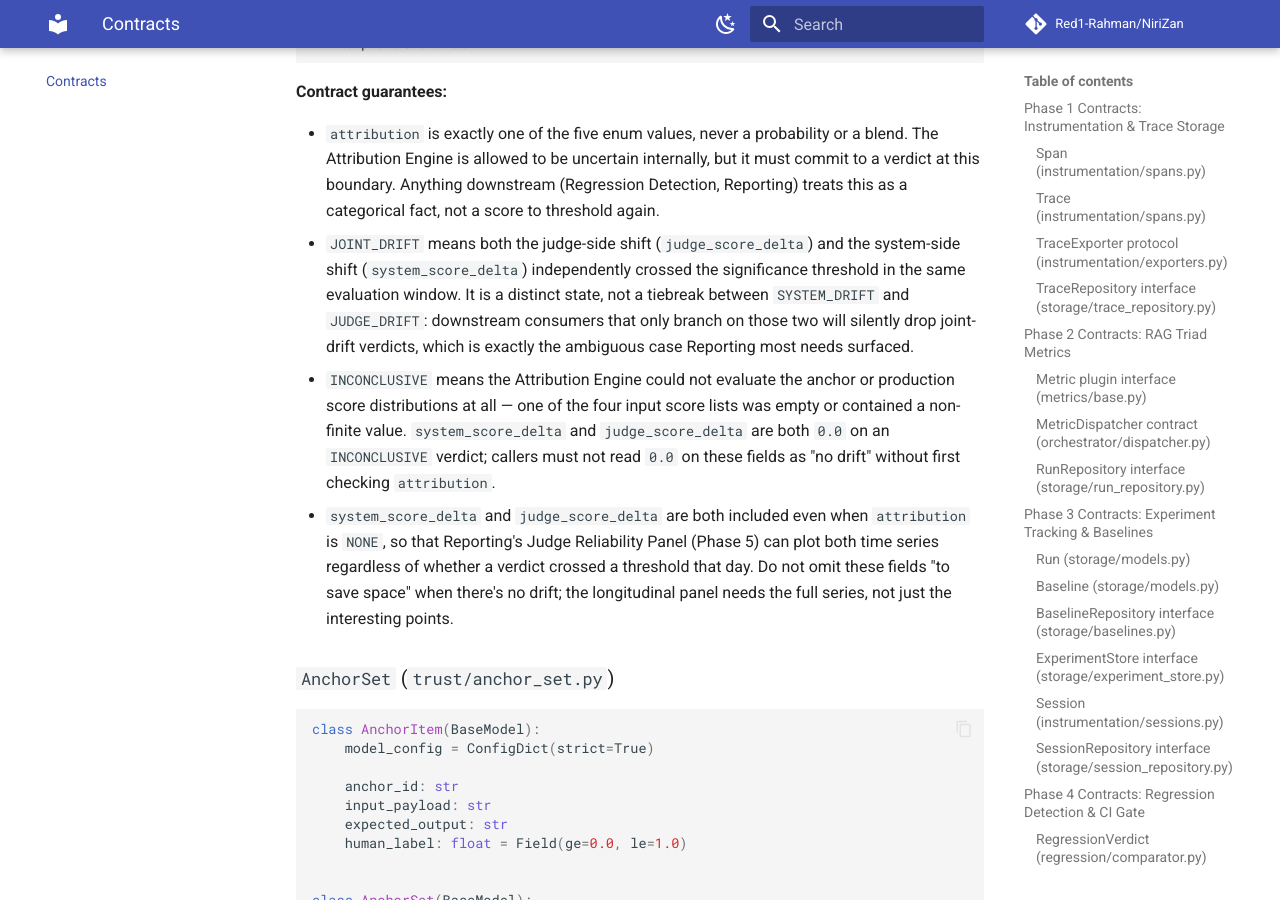
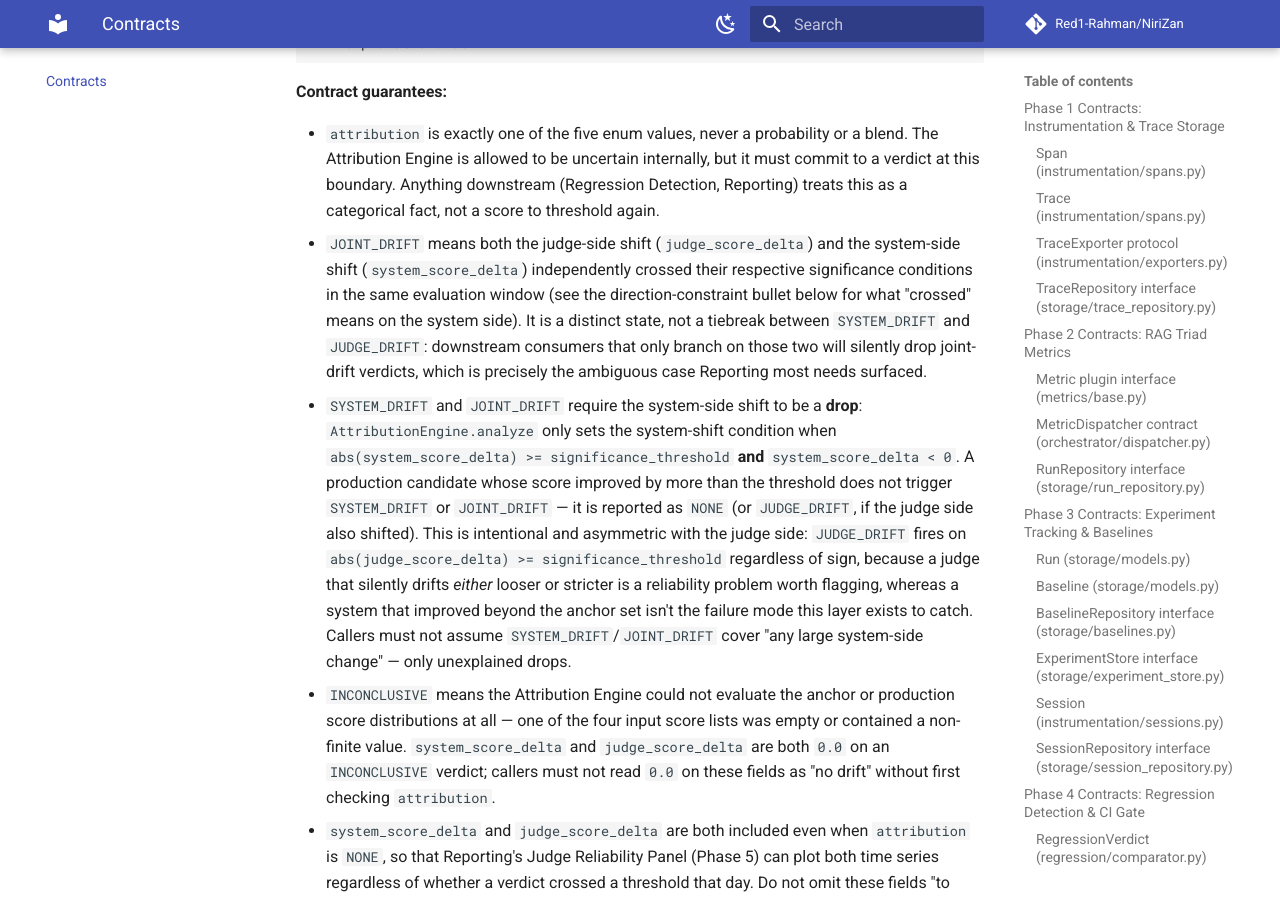
Before and after one commit to Red1-Rahman/NiriZan, an MkDocs documentation site: the page built from docs/contracts.md, in a window 1280 px wide and 900 px high, scrolled down 10486 px. Built offline with MkDocs 1.6.1 and Material for MkDocs 9.7.7, drawn with Linux system fonts in a browser that asks for light colours; comment, search, counter and statistics services are not loaded.

Commit message:
Update contract definitions for drift states
Clarify definitions of JOINT_DRIFT and SYSTEM_DRIFT in contract guarantees.

```diff
--- a/docs/contracts.md
+++ b/docs/contracts.md
@@ -403,7 +403,8 @@ class AttributionVerdict(BaseModel):
 **Contract guarantees:**
 
 * `attribution` is exactly one of the five enum values, never a probability or a blend. The Attribution Engine is allowed to be uncertain internally, but it must commit to a verdict at this boundary. Anything downstream (Regression Detection, Reporting) treats this as a categorical fact, not a score to threshold again.
-* `JOINT_DRIFT` means both the judge-side shift (`judge_score_delta`) and the system-side shift (`system_score_delta`) independently crossed the significance threshold in the same evaluation window. It is a distinct state, not a tiebreak between `SYSTEM_DRIFT` and `JUDGE_DRIFT`: downstream consumers that only branch on those two will silently drop joint-drift verdicts, which is exactly the ambiguous case Reporting most needs surfaced.
+* `JOINT_DRIFT` means both the judge-side shift (`judge_score_delta`) and the system-side shift (`system_score_delta`) independently crossed their respective significance conditions in the same evaluation window (see the direction-constraint bullet below for what "crossed" means on the system side). It is a distinct state, not a tiebreak between `SYSTEM_DRIFT` and `JUDGE_DRIFT`: downstream consumers that only branch on those two will silently drop joint-drift verdicts, which is precisely the ambiguous case Reporting most needs surfaced.
+* `SYSTEM_DRIFT` and `JOINT_DRIFT` require the system-side shift to be a **drop**: `AttributionEngine.analyze` only sets the system-shift condition when `abs(system_score_delta) >= significance_threshold` **and** `system_score_delta < 0`. A production candidate whose score improved by more than the threshold does not trigger `SYSTEM_DRIFT` or `JOINT_DRIFT` — it is reported as `NONE` (or `JUDGE_DRIFT`, if the judge side also shifted). This is intentional and asymmetric with the judge side: `JUDGE_DRIFT` fires on `abs(judge_score_delta) >= significance_threshold` regardless of sign, because a judge that silently drifts *either* looser or stricter is a reliability problem worth flagging, whereas a system that improved beyond the anchor set isn't the failure mode this layer exists to catch. Callers must not assume `SYSTEM_DRIFT`/`JOINT_DRIFT` cover "any large system-side change" — only unexplained drops.
 * `INCONCLUSIVE` means the Attribution Engine could not evaluate the anchor or production score distributions at all — one of the four input score lists was empty or contained a non-finite value. `system_score_delta` and `judge_score_delta` are both `0.0` on an `INCONCLUSIVE` verdict; callers must not read `0.0` on these fields as "no drift" without first checking `attribution`.
 * `system_score_delta` and `judge_score_delta` are both included even when `attribution` is `NONE`, so that Reporting's Judge Reliability Panel (Phase 5) can plot both time series regardless of whether a verdict crossed a threshold that day. Do not omit these fields "to save space" when there's no drift; the longitudinal panel needs the full series, not just the interesting points.
 
```
